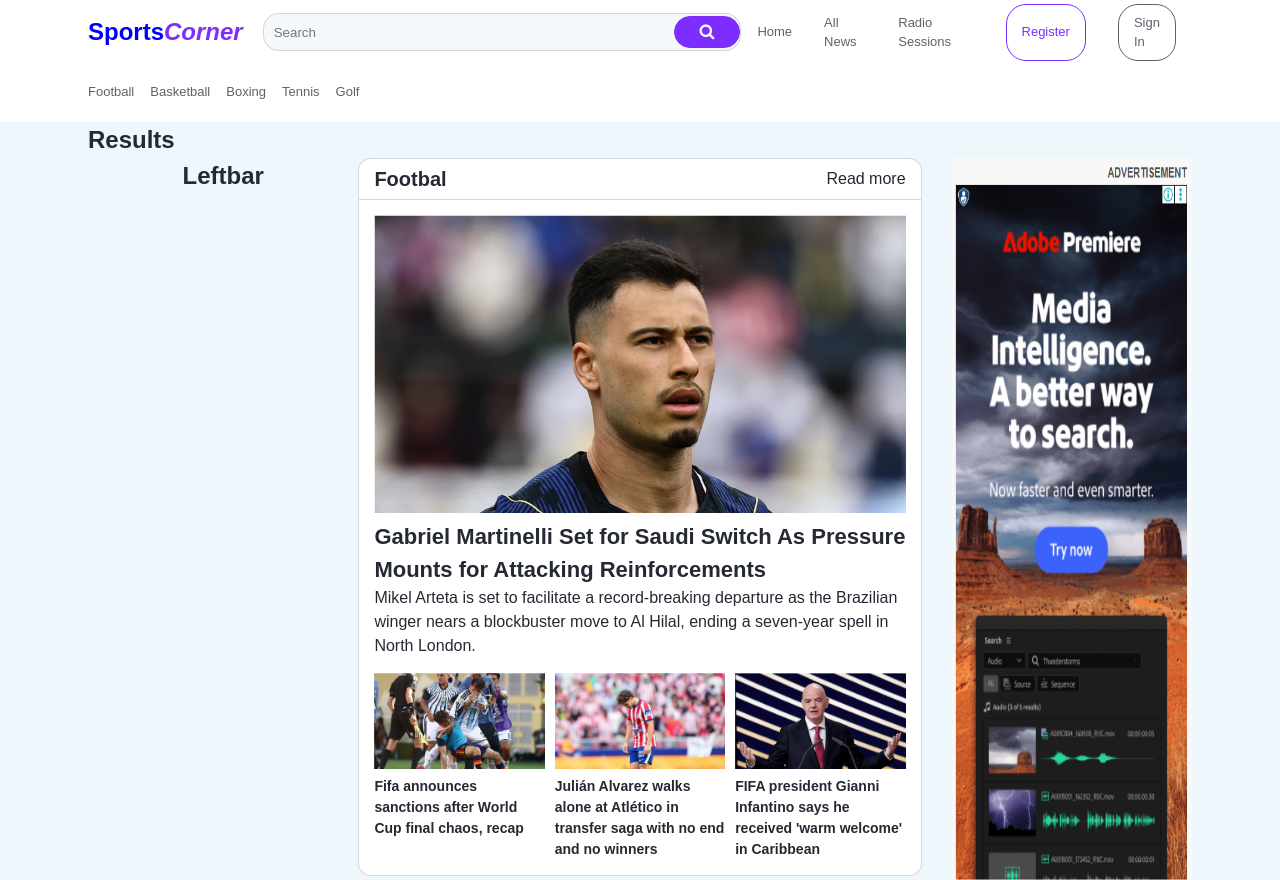
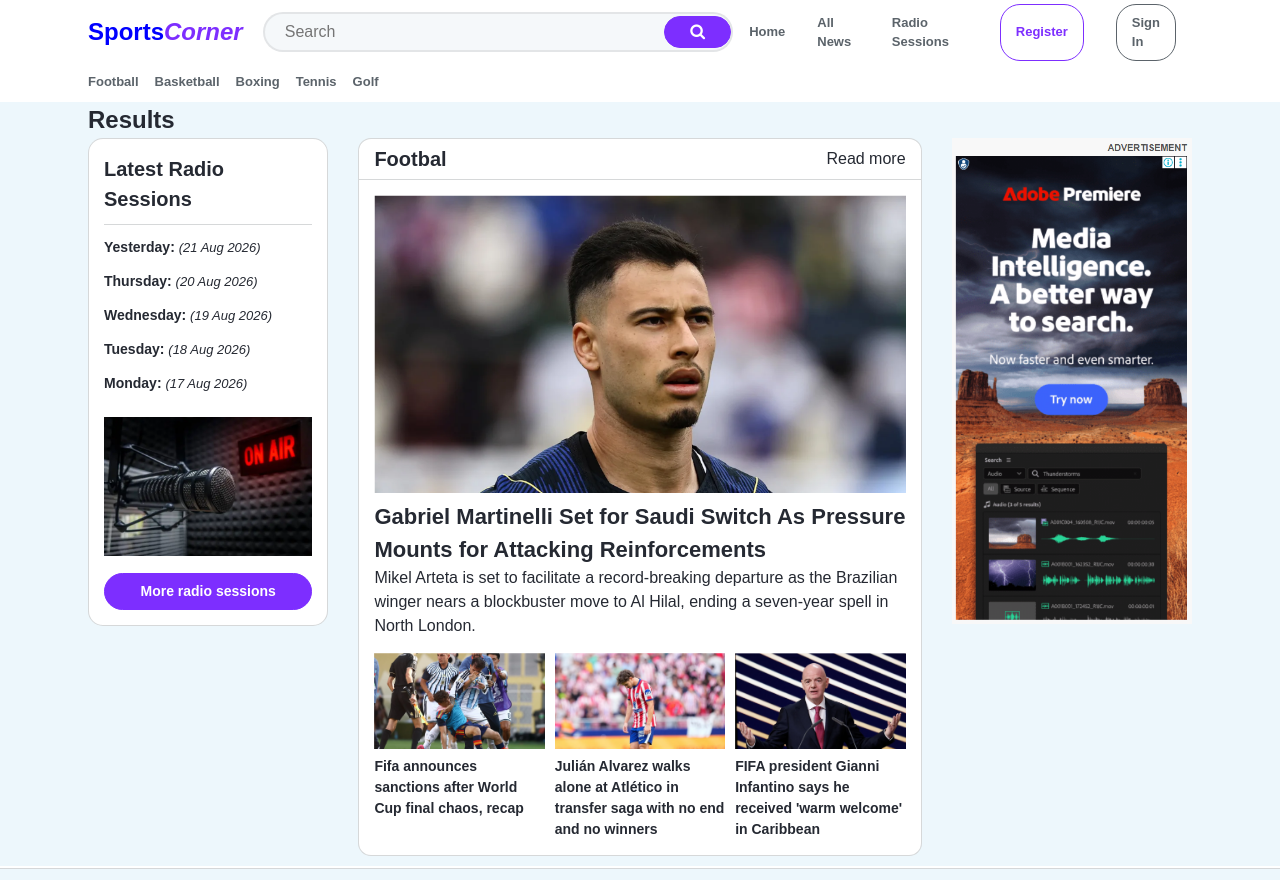
Before and after one commit to emanuelnnko-dot/sports-corner, a plain HTML site: page index.html in a window 1280 px wide. Shown: the top 880 px of the page. Drawn offline with Linux system fonts and the light colour scheme.

Commit message:
feat: create left-sidebar and add interactivity on the index.html

```diff
--- a/index.html
+++ b/index.html
@@ -15,7 +15,7 @@
                 <p class="logo"><a href="index.html"><span>Sports</span><span>Corner</span></a></p>
                 <form id="search-form" action="search.html" method="get">
                     <input type="text" name="search" placeholder="Search">
-                    <button type="submit" name="submit"><i class="fa fa-search" style="color: white;"></i></button>
+                    <button type="submit" name="submit" title="Search"><i class="fa fa-search" style="color: white;"></i></button>
                 </form>
                 <nav id="upper-header-navbar">
                     <ul id="basic-links">
@@ -47,7 +47,23 @@
             <h2>Results</h2>
         </section>
         <aside id="left-sidebar">
-            <h2>Leftbar</h2>
+            <!-- <h2>Leftbar</h2> -->
+            <!-- <i class="fa-solid fa-microphone-lines"></i> -->
+            <!-- <i class='fas fa-microphone' style='font-size:48px;color:red'></i> -->
+             <div id="radio-sessions">
+                <div id="latest-radio-sessions">
+                    <h2>Latest Radio Sessions</h2>
+                    <p><a href="#"><span></span><span>Yesterday: </span><span>(21 Aug 2026)</span></a></p>
+                    <p><a href="#"><span></span><span>Thursday: </span><span>(20 Aug 2026)</span></a></p>
+                    <p><a href="#"><span></span><span>Wednesday: </span><span>(19 Aug 2026)</span></a></p>
+                    <p><a href="#"><span></span><span>Tuesday: </span><span>(18 Aug 2026)</span></a></p>
+                    <p><a href="#"><span></span><span>Monday: </span><span>(17 Aug 2026)</span></a></p>
+                </div>
+                <div id="image-container">
+                    <a href="radio-sessions.html" title="Click for latest radio sessions"><img src="images/radio-sessions.webp" alt="Radio session image"></a>
+                </div>
+                <a href="radio-sessions.html" title="Click for latest radio sessions"><button>More radio sessions</button></a>
+             </div>
         </aside>
         <main id="main">
             <!-- <h2>Main</h2> -->
@@ -57,6 +73,7 @@
                         <i class="fa-regular fa-futbol"></i><h2>Footbal</h2>
                     </div>
                     <div>
+                        <i class="fa-solid fa-cart-shopping" style="color: rgba(128, 0, 128, 0.666)" title="Add to Cart"></i>
                         <p class="read-more">Read more </p>
                     </div>
                 </div>
--- a/stylesheet.css
+++ b/stylesheet.css
@@ -41,7 +41,7 @@
     /* gap: 5px; */
     color: rgb(91 99 106);
     font-size: 13px;
-    font-weight: 540;
+    font-weight: 550;
     padding: 0 5.5rem;
     padding-top: 2px;
 }
@@ -75,9 +75,14 @@
     width: 47%;
     padding: 2px 0px;
     margin-left: 20px;
-    border: 1px solid rgba(211, 213, 215, 0.929);
-    border-radius: 16px;
+    border: 2px solid rgba(211, 213, 215, 0.515);
+    border-radius: 20px;
     background-color: #f5f8fa;
+}
+
+#search-form:hover {
+    border: 2px solid rgba(70, 36, 125, 0.588);
+    box-shadow: 0px 7px 4px rgba(211, 213, 215, 0.515);
 }
 
 #search-form button {
@@ -90,12 +95,19 @@
     border: 1px solid rgb(125 46 255);
 }
 
+#search-form button:hover {
+    background-color: rgb(94, 16, 218);
+    cursor: pointer;
+}
+
 #search-form input {
     width: 85%;
+    font-size: 1rem;
     height: 26px;
     margin: 0 10px;
     background-color: #f5f8fa;
     border-style: none;
+    padding-left: 10px;
 }
 
 #search-form input:focus {
@@ -139,7 +151,7 @@
 }
 
 #lower-header-navbar {
-    height: 60px;
+    height: 40px;
 }
 
 #category-links {
@@ -177,11 +189,92 @@
     grid-area: left-sidebar;
     background-color: #edf7fc;
     padding-left: 5.5rem;
+    padding-right: 30px;
     border-bottom: 2px solid white;
+    /* display: flex; */
+    /* flex-direction: column; */
+    /* align-items: center; */
+    /* border: 1px solid blue; */
+}
+
+#left-sidebar * {
+    /* border: 1px solid gray; */
+}
+
+#radio-sessions {
     display: flex;
     flex-direction: column;
-    align-items: center;
+    /* align-items: center; */
+    padding: 15px;
+    border-radius: 15px;
+    background-color: white;
+    border: 1px solid rgba(211, 213, 215, 0.929);
 }
+
+#latest-radio-sessions h2 {
+    font-size: 20px;
+    padding-bottom: 10px;
+    margin-bottom: 10px;
+    border-bottom: 1px solid rgba(211, 213, 215, 0.929);
+}
+
+#latest-radio-sessions p {
+    margin: 10px 0;
+}
+
+#latest-radio-sessions a:hover {
+    text-decoration: underline;
+}
+
+#latest-radio-sessions {
+    padding-bottom: 12px;
+}
+
+#latest-radio-sessions p  span:nth-child(1) {
+    /* style for icons */
+}
+
+#latest-radio-sessions p  span:nth-child(2) {
+    font-weight: 550;
+    font-size: 14px;
+}
+
+#latest-radio-sessions p span:nth-child(3) {
+    font-size: 13px;
+    font-style: italic;
+}
+
+#image-container {
+    overflow: hidden;
+}
+
+#radio-sessions img {
+    width: 100%;
+    transition: transform 1s ease;
+}
+
+#radio-sessions img:hover {
+    transform: scale(1.1);
+}
+
+#radio-sessions button {
+    width: 100%;
+    color: white;
+    font-size: 14px;
+    font-weight: 550;
+    background-color: rgb(125 46 255);
+    /* background-color: rgba(46, 91, 255, 0.648); */
+    border: 1px solid rgb(125 46 255);
+    padding: 7px 20px;
+    border-radius: 20px;
+    margin-top: 10px;
+    cursor: pointer;
+}
+
+#radio-sessions button:hover {
+    background-image: linear-gradient(45deg, rgba(78, 115, 250, 0.648), rgb(125 46 255));
+}
+
 
 #main {
     grid-area: main;
@@ -254,15 +347,16 @@
     grid-area: right-sidebar;
     background-color: #edf7fc;
     padding-right: 5.5rem;
-    display: flex;
-    justify-content: center;
+    padding-left: 30px;
+    /* display: flex; */
+    /* justify-content: center; */
     border-bottom: 2px solid white;
 }
 
 #right-sidebar img {
     /* width: 300px; */
     width: 100%;
-    padding-left: 30px;
+    /* padding-left: 30px; */
 }
 
 #footer {
```
Also changed, not shown: images/radio-sessions.webp (added).
